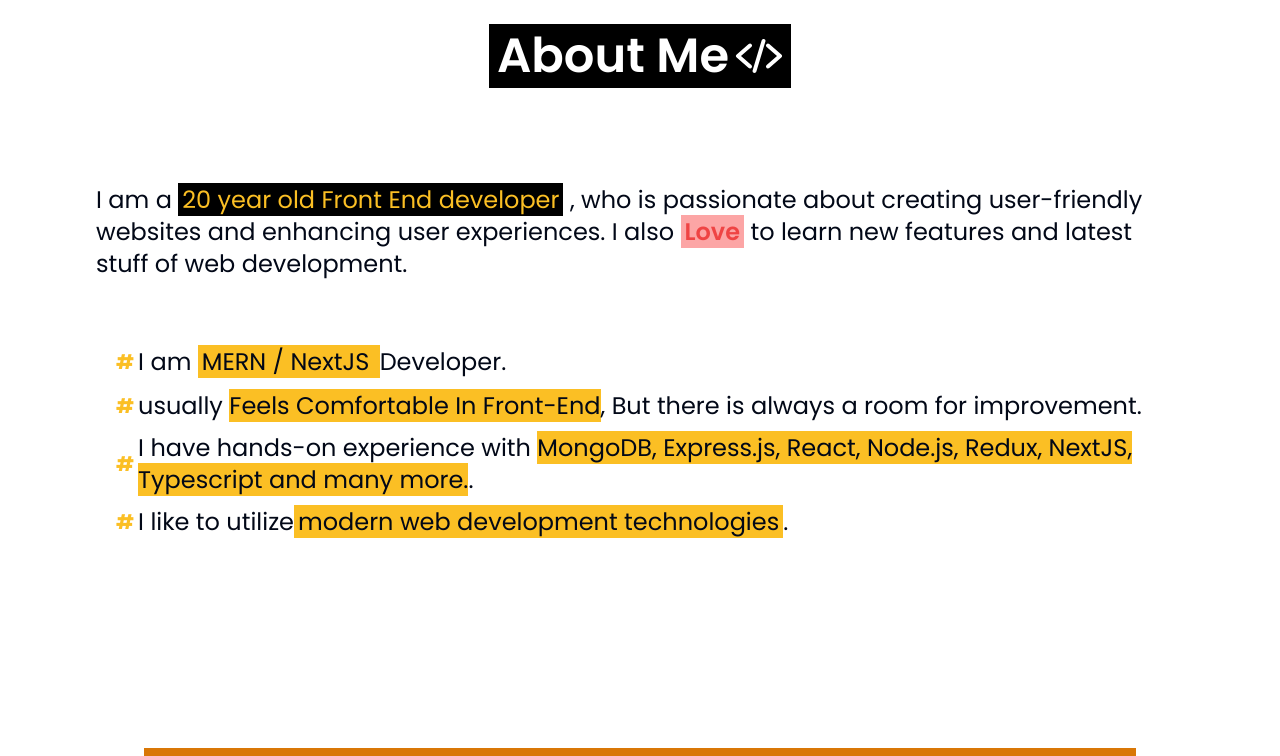
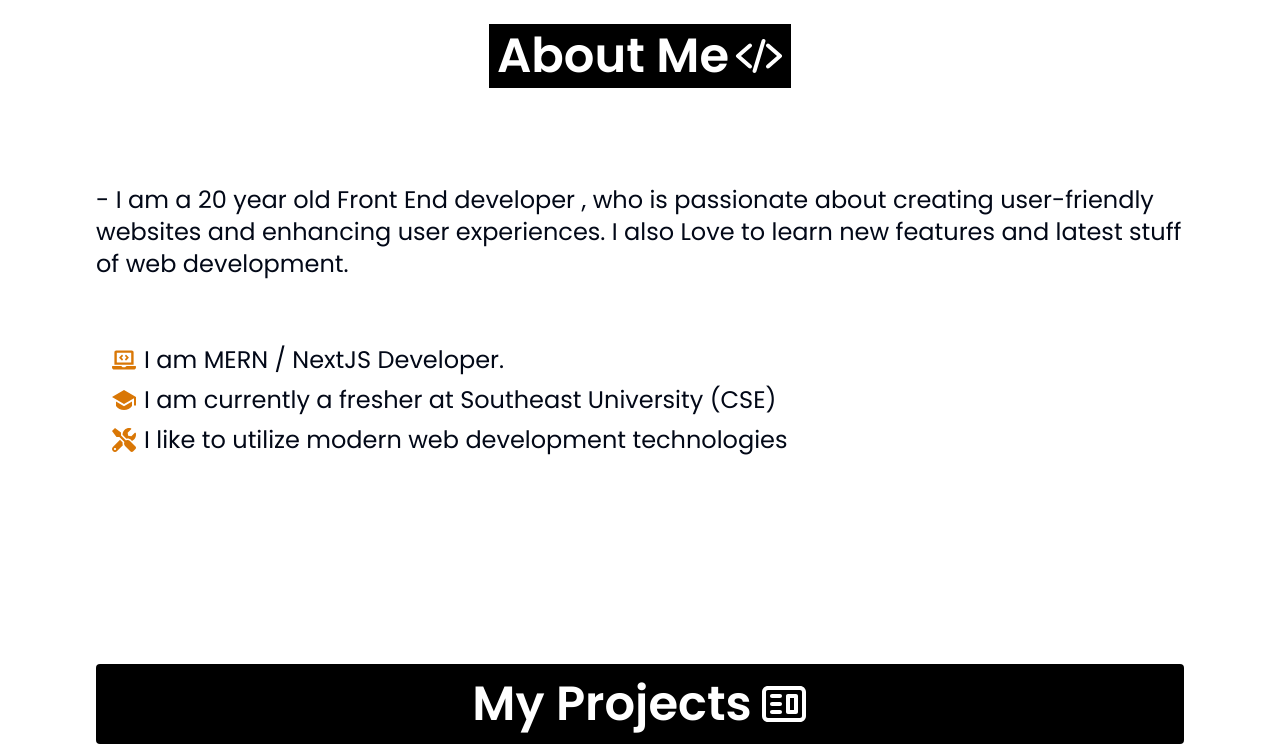
Before and after one commit to Irfanulamin/portfolio_new, a Next.js app: page / in a window 1280 px wide. Shown: the part 960-1716 px from the top of the page. Built offline with nearby package versions, Linux system fonts and the light colour scheme.

Commit message:
some ui changes

```diff
--- a/src/components/ui/Aboutme.tsx
+++ b/src/components/ui/Aboutme.tsx
@@ -1,7 +1,9 @@
 /* eslint-disable react/no-unescaped-entities */
 import Container from "@/utils/Container";
 import React from "react";
+import { FaLaptopCode, FaTools } from "react-icons/fa";
 import { IoCodeSlash } from "react-icons/io5";
+import { RiGraduationCapFill } from "react-icons/ri";
 
 const Aboutme = () => {
   return (
@@ -21,91 +23,40 @@
         </div>
         <div>
           <p className="text-sm md:text-xl lg:text-2xl py-1 md:py-5 lg:py-12 ">
-            I am a{" "}
-            <span className="text-amber-400 bg-black px-0 md:px-1 lg:px-1">
-              20 year old Front End developer
-            </span>{" "}
-            , who is passionate about creating user-friendly websites and
-            enhancing user experiences. I also{" "}
-            <span className="text-[#ef4444] bg-[#fca5a5] px-1 font-semibold">
-              Love
-            </span>{" "}
-            to learn new features and latest stuff of web development.
+            - I am a 20 year old Front End developer , who is passionate about
+            creating user-friendly websites and enhancing user experiences. I
+            also Love to learn new features and latest stuff of web development.
           </p>
         </div>
         <div className="p-4 flex justify-start items-center">
           <div className="flex flex-col gap-2">
-            <div className="flex items-center">
+            <div className="flex items-center gap-2">
               <div>
-                <span className="text-amber-400 whitespace-nowrap p-1 text-sm md:text-base lg:text-xl pr-1 hidden md:block lg:block font-bold">
-                  #
-                </span>
+                <FaLaptopCode className="w-6 h-6 text-amber-600" />
               </div>
               <div>
                 <p className="text-xs md:text-xl lg:text-2xl">
-                  <span className="text-amber-400 text-3xl inline-block md:hidden lg:hidden pr-2">
-                    .
-                  </span>
-                  I am <span className="bg-amber-400 px-1">MERN / NextJS </span>{" "}
-                  Developer.
+                  I am MERN / NextJS Developer.
                 </p>
               </div>
             </div>
-            <div className="flex items-center">
+            <div className="flex items-center gap-2 ">
               <div>
-                <span className="text-amber-400 whitespace-nowrap p-1 text-sm md:text-base lg:text-xl pr-1 hidden md:block lg:block font-bold">
-                  #
-                </span>
+                <RiGraduationCapFill className="w-6 h-6 text-amber-600" />
               </div>
               <div>
                 <p className="text-xs md:text-xl lg:text-2xl">
-                  <span className="text-amber-400 text-3xl inline-block md:hidden lg:hidden pr-2">
-                    .
-                  </span>
-                  usually{" "}
-                  <span className="bg-amber-400">
-                    Feels Comfortable In Front-End
-                  </span>
-                  , But there is always a room for improvement.
+                  I am currently a fresher at Southeast University (CSE)
                 </p>
               </div>
             </div>
-            <div className="flex items-center">
+            <div className="flex items-center gap-2">
               <div>
-                <span className="text-amber-400 whitespace-nowrap p-1 text-sm md:text-base lg:text-xl pr-1 hidden md:block lg:block font-bold">
-                  #
-                </span>
+                <FaTools className="w-6 h-6 text-amber-600" />
               </div>
               <div>
                 <p className="text-xs md:text-xl lg:text-2xl">
-                  <span className="text-amber-400 text-3xl inline-block md:hidden lg:hidden pr-2">
-                    .
-                  </span>
-                  I have hands-on experience with{" "}
-                  <span className="bg-amber-400">
-                    MongoDB, Express.js, React, Node.js, Redux, NextJS,
-                    Typescript and many more.
-                  </span>
-                  .
-                </p>
-              </div>
-            </div>
-            <div className="flex items-center">
-              <div>
-                <span className="text-amber-400 whitespace-nowrap p-1 text-sm md:text-base lg:text-xl pr-1 hidden md:block lg:block font-bold">
-                  #
-                </span>
-              </div>
-              <div>
-                <p className="text-xs md:text-xl lg:text-2xl">
-                  <span className="text-amber-400 text-3xl inline-block md:hidden lg:hidden pr-2">
-                    .
-                  </span>
-                  I like to utilize
-                  <span className="px-1 bg-amber-400">
-                    modern web development technologies
-                  </span>
-                  .
+                  I like to utilize modern web development technologies
                 </p>
               </div>
             </div>
--- a/src/components/ui/AllProjects.tsx
+++ b/src/components/ui/AllProjects.tsx
@@ -3,19 +3,20 @@
 import React from "react";
 import SingleProject from "./SingleProject";
 import { FaRegImages } from "react-icons/fa";
+import { CgWebsite } from "react-icons/cg";
 
 const AllProjects = () => {
   return (
     <Container>
       <div>
-        <div className="m-2 md:m-6 lg:m-12 bg-amber-600 p-2  flex gap-1.5 justify-center items-center ">
+        <div className="my-2 md:my-6 lg:my-12 bg-black py-4  flex gap-2 justify-center items-center rounded ">
           <div>
-            <p className="text-black text-3xl md:text-5xl lg:text-5xl inline-block  font-semibold ">
+            <p className=" text-3xl md:text-5xl lg:text-5xl inline-block text-white  font-semibold ">
               My Projects
             </p>
           </div>
           <div>
-            <FaRegImages className="w-12 h-12 text-black" />
+            <CgWebsite className="w-12 h-12 text-white" />
           </div>
         </div>
       </div>
--- a/src/components/ui/Blog.tsx
+++ b/src/components/ui/Blog.tsx
@@ -7,20 +7,21 @@
 import Container from "@/utils/Container";
 import { blogPosts } from "@/utils/data/blogData";
 import Image from "next/image";
+import { SiBlogger } from "react-icons/si";
 
 import { VscNote } from "react-icons/vsc";
 
 const Blog = () => {
   return (
     <Container>
-      <div className=" bg-black p-2  flex gap-1.5 njustify-center items-center rounded my-4">
+      <div className="my-2 md:my-6 lg:my-12 bg-black py-4  flex gap-2 justify-center items-center rounded ">
         <div>
-          <p className="text-white py-5 text-3xl md:text-5xl lg:text-5xl inline-block  font-semibold  ">
+          <p className=" text-3xl md:text-5xl lg:text-5xl inline-block text-white  font-semibold ">
             Blog Section
           </p>
         </div>
         <div>
-          <VscNote className="w-16 h-16 text-white " />
+          <SiBlogger className="w-12 h-12 text-white" />
         </div>
       </div>
       <div className="flex justify-center items-center mb-16">
--- a/src/components/ui/Contactme.tsx
+++ b/src/components/ui/Contactme.tsx
@@ -32,18 +32,17 @@
   return (
     <Container>
       <div className="my-24">
-        <div className="flex justify-start items-center gap-1">
-          <div className="m-2 md:m-6 lg:m-12 bg-amber-600 p-2  flex gap-1.5 justify-center items-center ">
-            <div>
-              <p className="text-white text-3xl md:text-5xl lg:text-5xl  font-semibold ">
-                Contact Me
-              </p>
-            </div>
-            <div>
-              <MdAttachEmail className="w-12 h-12 text-amber-500" />
-            </div>
+        <div className="w-full my-2 md:my-6 lg:my-12 bg-black py-4  flex gap-2 justify-center items-center rounded ">
+          <div>
+            <p className=" text-3xl md:text-5xl lg:text-5xl inline-block text-white  font-semibold ">
+              Contact Me
+            </p>
+          </div>
+          <div>
+            <MdAttachEmail className="w-12 h-12 text-amber-600" />
           </div>
         </div>
+
         <div className="flex flex-col lg:flex-row justify-between items-center gap-6">
           <div className="flex justify-evenly items-center">
             <div>
```
